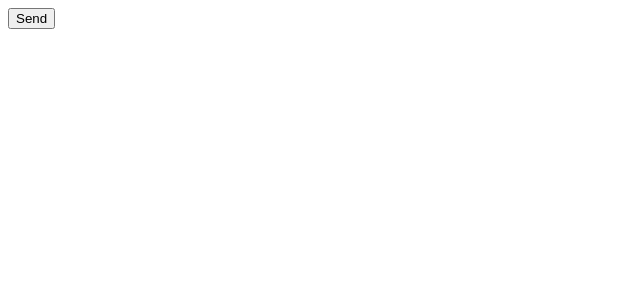
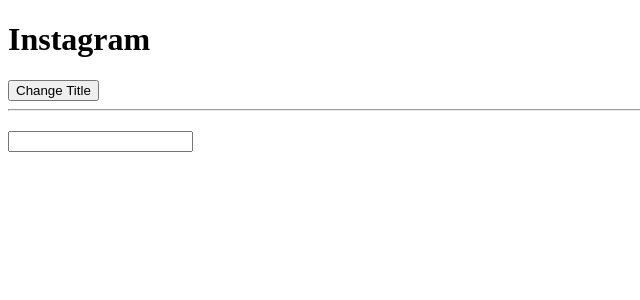
Before and after one commit to Paskinho/instagram, an Angular app: page / in a window 1280 px wide. Shown: the top 300 px of the page, without its empty margins (0-640 px from the left). Built offline with nearby package versions, Linux system fonts and the light colour scheme.

Commit message:
Watching Event binding and refactoring some code

```diff
--- a/src/app/app.component.html
+++ b/src/app/app.component.html
@@ -1 +1,5 @@
-<button [disabled]="isAppLoading">Send</button>
+<h1>{{appTitle}}</h1>
+<button (click)="changeTitleHandler()">Change Title</button>
+<hr/>
+<h2>{{text}}</h2>
+<input type="text" (keyup.enter)="changeTextHandler($event)">
--- a/src/app/app.component.ts
+++ b/src/app/app.component.ts
@@ -12,11 +12,14 @@
   styleUrls: ['./app.component.scss']
 })
 export class AppComponent {
-  isAppLoading = true
+  appTitle = 'Instagram'
+  text = ''
 
-  constructor() {
-    setTimeout(()=> {
-      this.isAppLoading = false
-    },3000)
+  changeTitleHandler() {
+    this.appTitle = 'it-incubator'
+  }
+
+  changeTextHandler(event: Event) {
+    this.text=(event.currentTarget as HTMLInputElement).value
   }
 }
```
